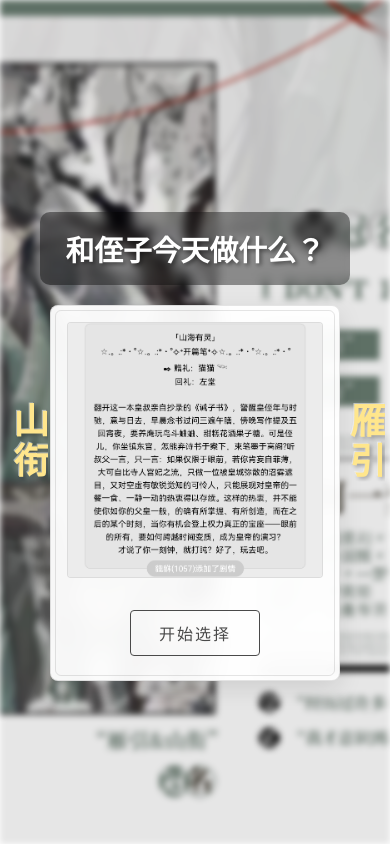
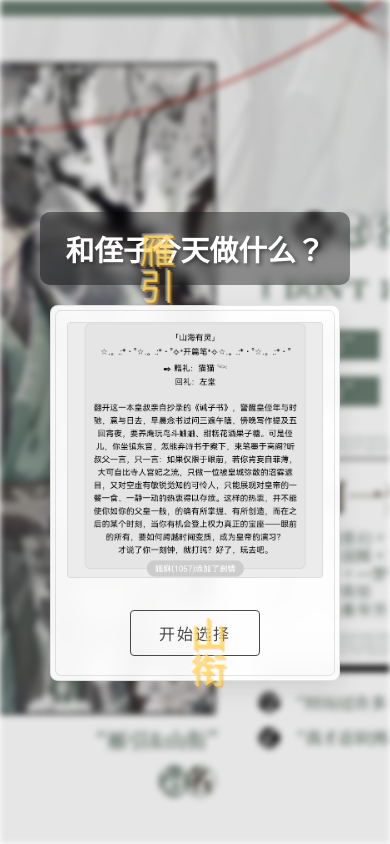
Before and after one commit to yqsm/uncle, a Vue app: page / in a window 390 px wide. Built offline with nearby package versions, Linux system fonts and the light colour scheme; a small style sheet from the web is missing.

Commit message:
✨ feat: Add matter-js library and floating text animation
Added matter-js library for physics simulation and created a floating text animation component displaying "山衔" and "雁引".

```diff
--- a/package.json
+++ b/package.json
@@ -9,6 +9,7 @@
     "preview": "vite preview"
   },
   "dependencies": {
+    "matter-js": "^0.20.0",
     "vue": "^3.5.13"
   },
   "devDependencies": {
--- a/src/App.vue
+++ b/src/App.vue
@@ -1,7 +1,6 @@
 <template>
   <div class="app-container">
-    <div class="decorative-text left">山衔</div>
-    <div class="decorative-text right">雁引</div>
+    <FloatingText />
     <div class="content-wrapper">
       <h1 class="title">和侄子今天做什么？</h1>
       <ImageSelector />
@@ -11,11 +10,13 @@
 
 <script>
 import ImageSelector from './components/ImageSelector.vue'
+import FloatingText from './components/FloatingText.vue'
 
 export default {
   name: 'App',
   components: {
-    ImageSelector
+    ImageSelector,
+    FloatingText
   }
 }
 </script>
@@ -55,81 +56,14 @@ html, body {
   width: 100%;
   padding: 20px;
   position: relative;
-}
-
-.decorative-text {
-  position: fixed;
-  font-size: 72px;
-  color: rgba(255, 217, 102, 0.9);
-  -webkit-writing-mode: vertical-rl;
-  writing-mode: vertical-rl;
   z-index: 1;
-  padding: 0.5em 0.3em;
-  text-shadow:
-    2px 2px 0 rgba(255, 166, 0, 0.4),
-    -2px -2px 0 rgba(255, 255, 255, 0.4);
-  line-height: 1.2;
-  max-height: 4em;
-  overflow: hidden;
-  text-align: center;
-  top: 50%;
-  -webkit-transform: translateY(-50%);
-  transform: translateY(-50%);
-  font-weight: 600;
-  letter-spacing: 0.1em;
-}
-
-.left {
-  left: -0.2em;
-}
-
-.right {
-  right: -0.2em;
-}
-
-@media screen and (max-width: 768px) {
-  .decorative-text {
-    position: absolute;
-    font-size: 48px;
-    color: rgba(255, 230, 140, 1);
-    text-shadow:
-      2px 2px 4px rgba(0, 0, 0, 0.3),
-      -1px -1px 0 rgba(255, 255, 255, 0.5);
-    padding: 0;
-  }
-
-  .left {
-    left: 0;
-    margin-left: 10px;
-    text-align: start;
-  }
-
-  .right {
-    right: 0;
-    margin-right: 10px;
-    text-align: end;
-  }
-}
-
-@media screen and (max-width: 480px) {
-  .decorative-text {
-    font-size: 36px;
-  }
-
-  .left {
-    margin-left: 5px;
-  }
-
-  .right {
-    margin-right: 5px;
-  }
 }
 
 .title {
   font-size: 2.5rem;
   color: #fff;
   text-align: center;
-  margin-bottom: 2rem;
+  margin-bottom: 30px;
   text-shadow: 2px 2px 4px rgba(0, 0, 0, 0.5);
   background: rgba(0, 0, 0, 0.4);
   padding: 1rem;
--- /dev/null
+++ b/src/components/FloatingText.vue
@@ -0,0 +1,217 @@
+<template>
+  <div ref="container" class="floating-container">
+    <div
+      ref="leftText"
+      class="floating-text left"
+      @click.stop="handleClick"
+    >山衔</div>
+    <div
+      ref="rightText"
+      class="floating-text right"
+      @click.stop="handleClick"
+    >雁引</div>
+  </div>
+</template>
+
+<script>
+import Matter from 'matter-js'
+
+export default {
+  name: 'FloatingText',
+  data() {
+    return {
+      engine: null,
+      runner: null,
+      leftBody: null,
+      rightBody: null
+    }
+  },
+  mounted() {
+    this.startAnimation()
+  },
+  beforeDestroy() {
+    this.cleanup()
+  },
+  methods: {
+    getRandomVelocity() {
+      let angle, vx, vy
+      do {
+        angle = Math.random() * Math.PI * 2
+        const speed = 2 + Math.random() * 2
+        vx = Math.cos(angle) * speed
+        vy = Math.sin(angle) * speed
+      } while (Math.abs(vx) < 1 || Math.abs(vy) < 1)
+
+      return { x: vx, y: vy }
+    },
+
+    handleClick(event) {
+      const clickedEl = event.target
+      const isLeftText = clickedEl === this.$refs.leftText
+      const isRightText = clickedEl === this.$refs.rightText
+
+      if (!isLeftText && !isRightText) return
+
+      const targetBody = isLeftText ? this.leftBody : this.rightBody
+      Matter.Body.setVelocity(targetBody, this.getRandomVelocity())
+    },
+
+    startAnimation() {
+      const width = window.innerWidth
+      const height = window.innerHeight
+
+      this.engine = Matter.Engine.create({
+        gravity: { x: 0, y: 0 },
+        positionIterations: 10,
+        velocityIterations: 10
+      })
+
+      // 添加倾斜力场
+      Matter.Events.on(this.engine, 'beforeUpdate', () => {
+        const bodies = Matter.Composite.allBodies(this.engine.world)
+        bodies.forEach(body => {
+          if (!body.isStatic) {
+            // 基础力场强度
+            const baseForce = 0.0001
+
+            // 添加一个随时间变化的周期性分量
+            const time = Date.now() / 1000 // 转换为秒
+            const periodX = Math.sin(time * 0.5) * 0.0002
+            const periodY = Math.cos(time * 0.3) * 0.0002
+
+            // 合成力场
+            const forceX = baseForce + periodX
+            const forceY = -baseForce + periodY // 负值使力向上
+
+            Matter.Body.applyForce(body, body.position, {
+              x: forceX,
+              y: forceY
+            })
+          }
+        })
+      })
+
+      // 创建边界
+      const walls = [
+        Matter.Bodies.rectangle(width/2, 0, width, 60, {
+          isStatic: true,
+          restitution: 1,
+          friction: 0,
+          slop: 0
+        }),
+        Matter.Bodies.rectangle(width/2, height, width, 60, {
+          isStatic: true,
+          restitution: 1,
+          friction: 0,
+          slop: 0
+        }),
+        Matter.Bodies.rectangle(0, height/2, 60, height, {
+          isStatic: true,
+          restitution: 1,
+          friction: 0,
+          slop: 0
+        }),
+        Matter.Bodies.rectangle(width, height/2, 60, height, {
+          isStatic: true,
+          restitution: 1,
+          friction: 0,
+          slop: 0
+        })
+      ]
+
+      const bodyOptions = {
+        restitution: 1,
+        friction: 0,
+        frictionAir: 0,
+        frictionStatic: 0,
+        inertia: Infinity,
+        density: 0.001,
+        mass: 1,
+        slop: 0
+      }
+
+      this.leftBody = Matter.Bodies.circle(100, height/2, 40, bodyOptions)
+      this.rightBody = Matter.Bodies.circle(width - 100, height/2, 40, bodyOptions)
+
+      Matter.Body.setVelocity(this.leftBody, this.getRandomVelocity())
+      Matter.Body.setVelocity(this.rightBody, this.getRandomVelocity())
+
+      Matter.World.add(this.engine.world, [...walls, this.leftBody, this.rightBody])
+
+      this.runner = Matter.Runner.create()
+      Matter.Runner.run(this.runner, this.engine)
+
+      const updatePosition = () => {
+        if (!this.leftBody || !this.rightBody) return
+
+        const leftText = this.$refs.leftText
+        const rightText = this.$refs.rightText
+
+        if (leftText && rightText) {
+          leftText.style.transform = `translate3d(${this.leftBody.position.x}px, ${this.leftBody.position.y}px, 0)`
+          rightText.style.transform = `translate3d(${this.rightBody.position.x}px, ${this.rightBody.position.y}px, 0)`
+        }
+
+        requestAnimationFrame(updatePosition)
+      }
+
+      updatePosition()
+    },
+
+    cleanup() {
+      if (this.runner) {
+        Matter.Runner.stop(this.runner)
+      }
+      if (this.engine) {
+        Matter.Engine.clear(this.engine)
+        this.engine = null
+      }
+    }
+  }
+}
+</script>
+
+<style scoped>
+.floating-container {
+  position: fixed;
+  top: 0;
+  left: 0;
+  right: 0;
+  bottom: 0;
+  z-index: 10;
+  pointer-events: none;  /* 容器不响应点击 */
+}
+
+.floating-text {
+  position: fixed;
+  font-size: 72px;
+  color: rgba(255, 217, 102, 0.9);
+  -webkit-writing-mode: vertical-rl;
+  writing-mode: vertical-rl;
+  text-shadow:
+    2px 2px 0 rgba(255, 166, 0, 0.4),
+    -2px -2px 0 rgba(255, 255, 255, 0.4);
+  transform-origin: center center;
+  user-select: none;
+  will-change: transform;
+  transition: color 0.2s;
+  pointer-events: auto;  /* 文字可以点击 */
+  cursor: pointer;       /* 鼠标变为手型 */
+}
+
+.floating-text:hover {
+  color: rgba(255, 187, 0, 1);
+}
+
+@media screen and (max-width: 768px) {
+  .floating-text {
+    font-size: 48px;
+  }
+}
+
+@media screen and (max-width: 480px) {
+  .floating-text {
+    font-size: 36px;
+  }
+}
+</style>
```
Also changed, not shown: 1 other file (tests, documents, lock files or other folders).
